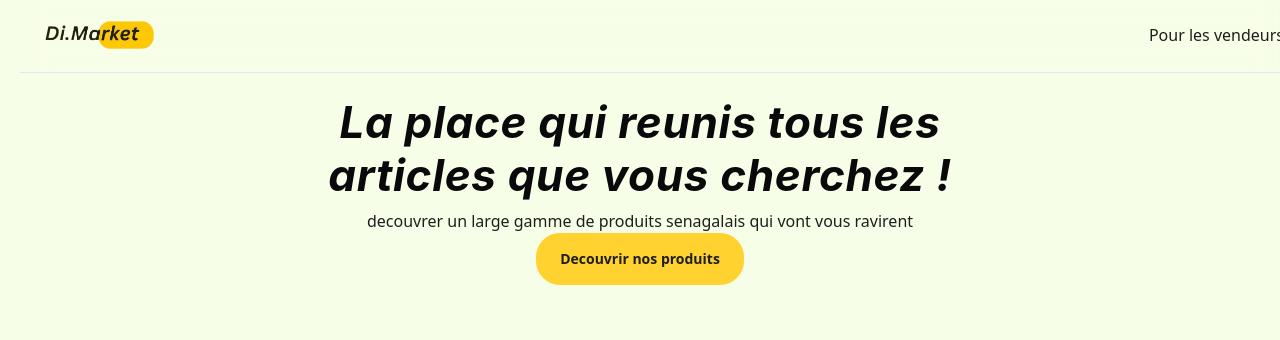
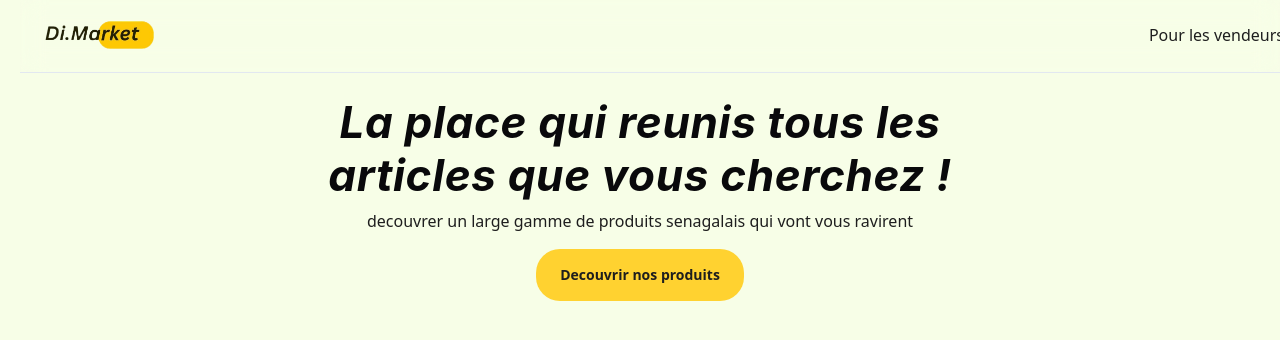
Before and after one commit to DiagneGeek/di-market, a SvelteKit app: page / in a window 1280 px wide. Shown: the top 340 px of the page. Built offline with nearby package versions, Linux system fonts and the light colour scheme; no server answers; the database is empty.

Commit message:
Fix class attribute in Button component

```diff
--- a/src/routes/+page.svelte
+++ b/src/routes/+page.svelte
@@ -13,7 +13,7 @@
   <Hero>
 	<h1 class="italic">La place qui reunis tous les articles que vous cherchez !</h1>
 	<p>decouvrer un large gamme de produits senagalais qui vont vous ravirent</p>
-	<Button variant="primary" _class="mt-4">Decouvrir nos produits</Button>
+	<Button variant="primary" class="mt-4">Decouvrir nos produits</Button>
   </Hero>
   <section class="w-full flex justify-center gap-8 md:px-20 flex-wrap my-12">
 
```
